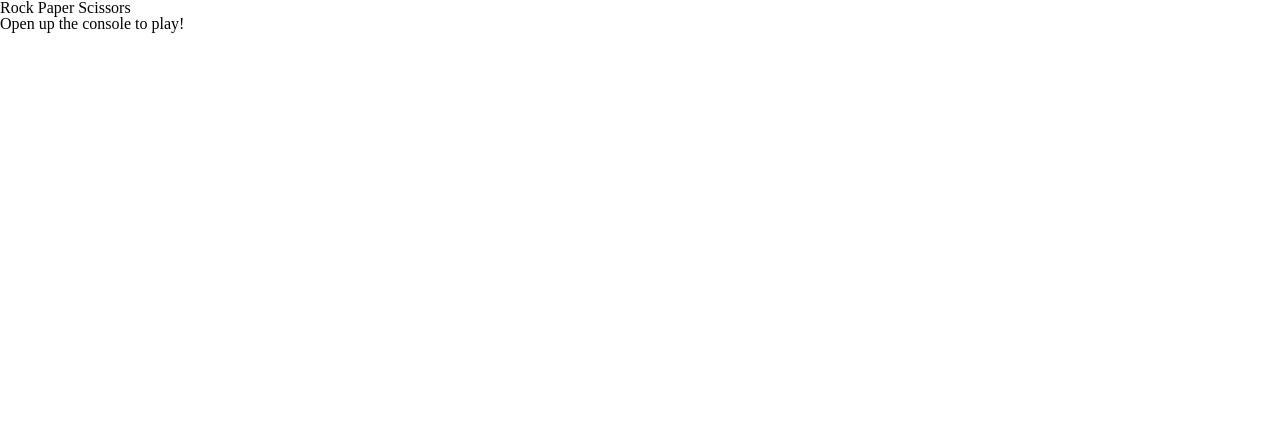
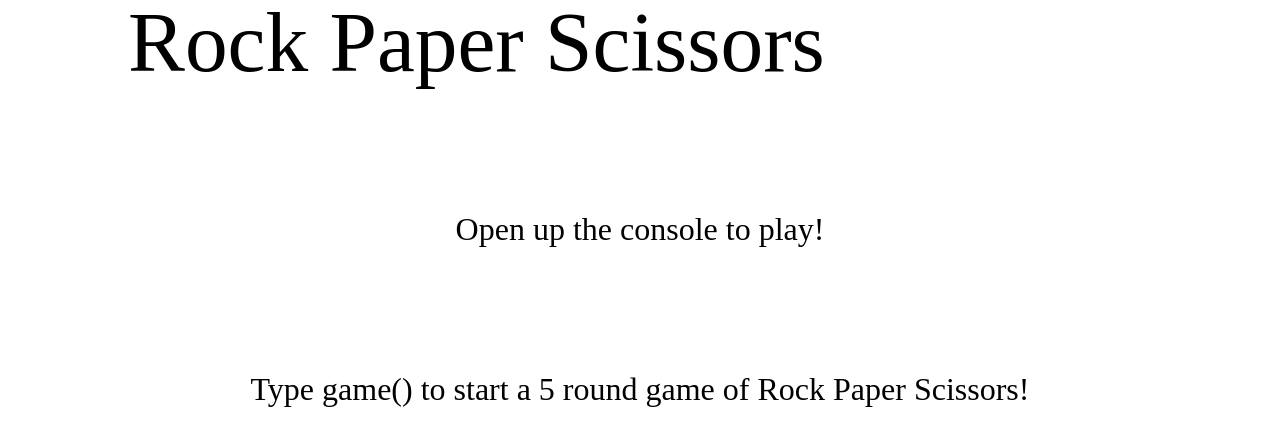
Before and after one commit to JohnPiatras/rock-paper-scissors, a plain HTML site: page index.html in a window 1280 px wide. Drawn offline with Linux system fonts and the light colour scheme.

Commit message:
Added some rather minimal instructions in index.html

```diff
--- a/index.html
+++ b/index.html
@@ -8,8 +8,9 @@
 		<link rel="stylesheet" href="styles/main.css">
 	</head>
 	<body>
-		<h2>Rock Paper Scissors</h2>
+		<h1>Rock Paper Scissors</h1>
 		<p>Open up the console to play!</p>
+		<p>Type game() to start a 5 round game of Rock Paper Scissors!</p>
 		<script src="scripts/main.js"></script>
 
 	</body>
--- a/styles/main.css
+++ b/styles/main.css
@@ -1 +1,16 @@
 @import url("reset.css");
+
+h1 {
+	font-size: 64pt;
+	width:80%;
+	margin:auto;
+}
+
+p {
+	width:80%;
+	margin-top:10%;
+	margin-left:auto;
+	margin-right:auto;
+	font-size: 24pt;
+	text-align:center;
+}
```
Also changed, not shown: scripts/main.js (line endings or trailing spaces).
